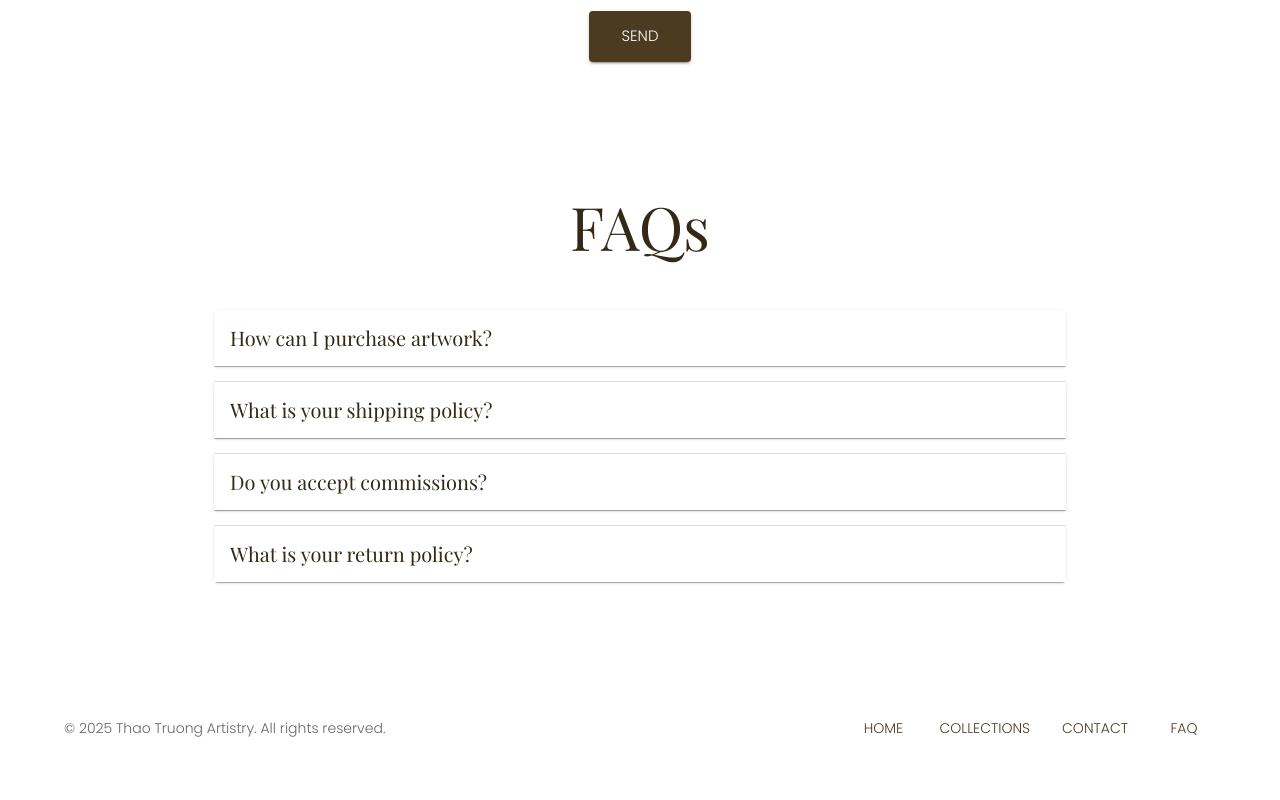
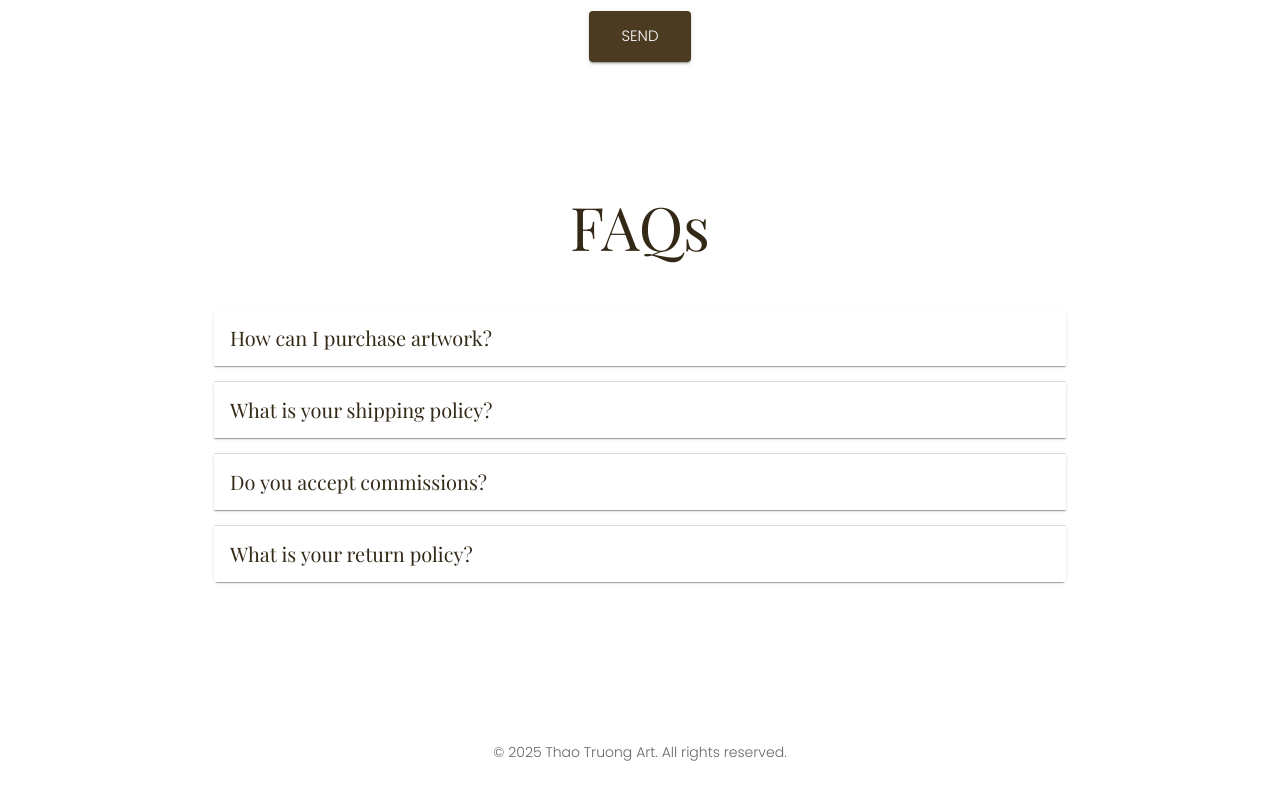
Before and after one commit to kt34/ThaoTruongArt, a React (Vite) app in the folder frontend/: page / in a window 1280 px wide. Shown: the part 2898-3698 px from the top of the page. Built offline with nearby package versions, Linux system fonts and the light colour scheme; some icons are missing; a web font is replaced by a local one.

Commit message:
Updated the footer

```diff
--- a/frontend/src/components/Footer.tsx
+++ b/frontend/src/components/Footer.tsx
@@ -1,62 +1,17 @@
-import { Box, Typography, Button, Container } from '@mui/material';
+import { Box, Typography, Container } from '@mui/material';
 
 const Footer = () => {
-  const scrollToSection = (sectionId: string) => {
-    const element = document.getElementById(sectionId);
-    if (element) {
-      const offset = 60; // Height of the navbar
-      const elementPosition = element.getBoundingClientRect().top;
-      const offsetPosition = elementPosition + window.pageYOffset - offset;
-      window.scrollTo({
-        top: offsetPosition,
-        behavior: 'smooth'
-      });
-    }
-  };
-
   return (
-    <Box sx={{ py: 6, bgcolor: 'background.default', mt: 'auto' }}>
+    <Box sx={{ py: 10, bgcolor: 'background.default', mt: 'auto' }}>
       <Container maxWidth="lg">
         <Box sx={{
           display: 'flex',
-          flexDirection: { xs: 'column', md: 'row' },
-          justifyContent: 'space-between',
-          alignItems: 'center',
-          gap: 4
+          justifyContent: 'center',
+          alignItems: 'center'
         }}>
           <Typography variant="body2" color="text.secondary">
-            © 2025 Thao Truong Artistry. All rights reserved.
+            © {new Date().getFullYear()} Thao Truong Art. All rights reserved.
           </Typography>
-          <Box sx={{ display: 'flex', gap: 2 }}>
-            <Button
-              variant="text"
-              color="primary"
-              onClick={() => scrollToSection('home')}
-            >
-              Home
-            </Button>
-            <Button
-              variant="text"
-              color="primary"
-              onClick={() => scrollToSection('collections')}
-            >
-              Collections
-            </Button>
-            <Button
-              variant="text"
-              color="primary"
-              onClick={() => scrollToSection('contact')}
-            >
-              Contact
-            </Button>
-            <Button
-              variant="text"
-              color="primary"
-              onClick={() => scrollToSection('faq')}
-            >
-              FAQ
-            </Button>
-          </Box>
         </Box>
       </Container>
     </Box>
```
